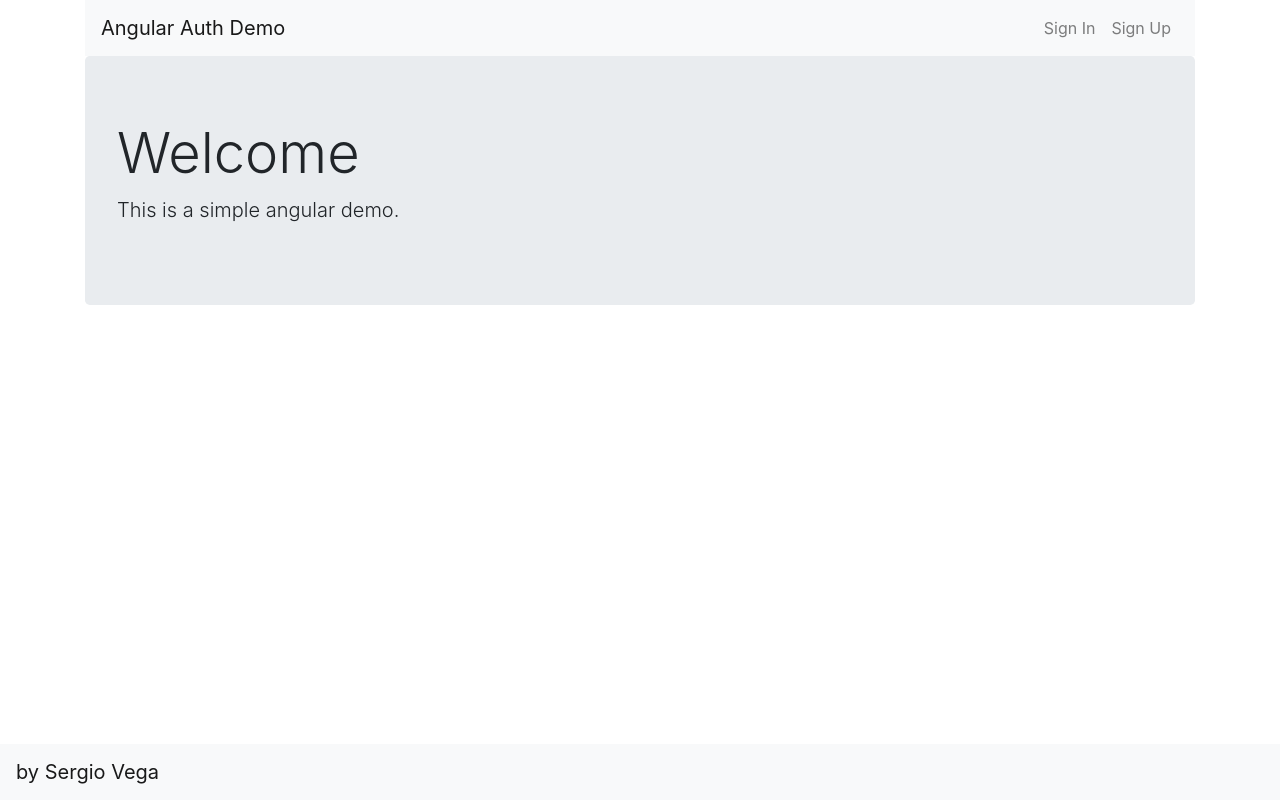
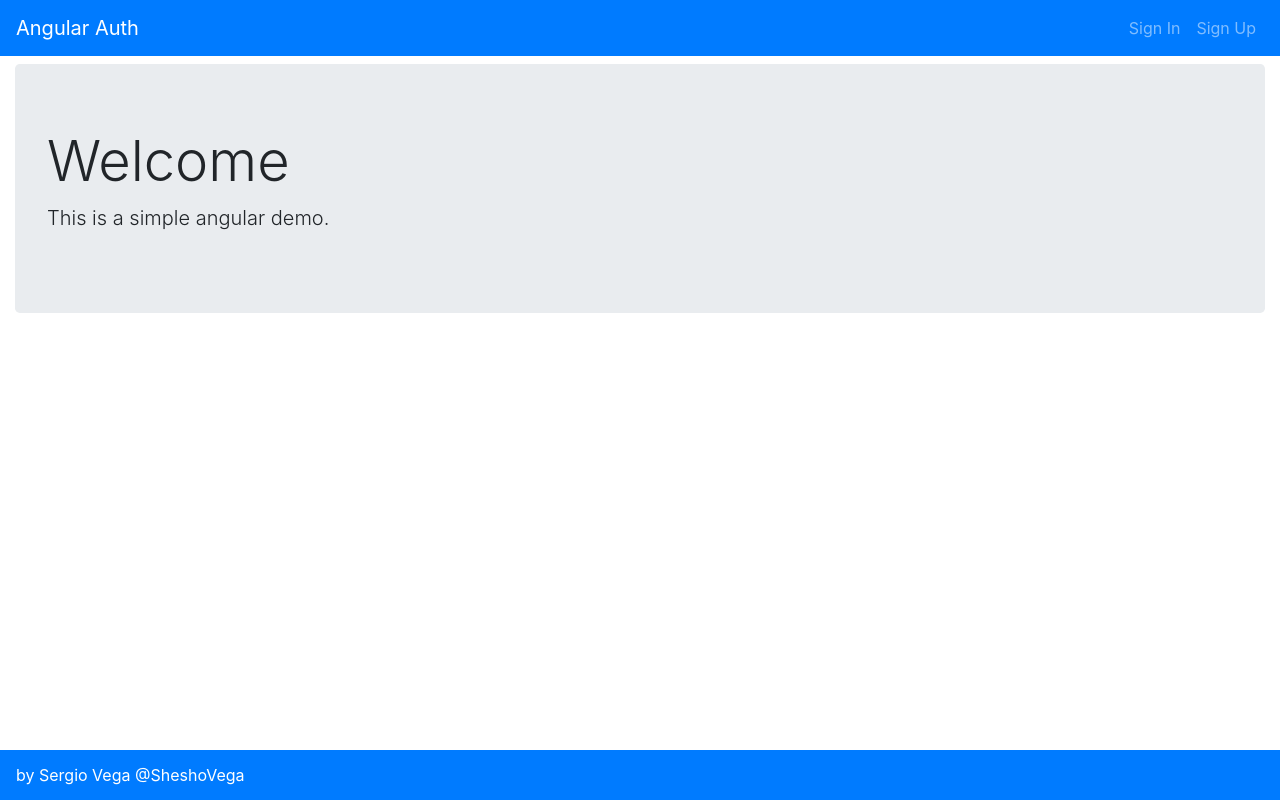
Before and after one commit to SheshoVega/Angular-Auth, an Angular app: page /home in a window 1280 px wide. Built offline with nearby package versions, Linux system fonts and the light colour scheme.

Commit message:
adding styles for app.component

```diff
--- a/src/app/app.component.html
+++ b/src/app/app.component.html
@@ -1,8 +1,8 @@
 <div class="container-fluid">
 
 	<header class="container">
-		<nav class="navbar navbar-expand-lg navbar-light bg-light">
-			<a class="navbar-brand" routerLink="home">Angular Auth Demo</a>
+		<nav class="navigation-main navbar navbar-expand-lg navbar-dark bg-primary fixed-top">
+			<a class="navbar-brand" routerLink="home">Angular Auth</a>
 			<button class="navbar-toggler" type="button" data-toggle="collapse" data-target="#navbarToggler" aria-controls="navbarToggler"
 			 aria-expanded="false" aria-label="Toggle navigation">
 				<span class="navbar-toggler-icon"></span>
@@ -12,11 +12,11 @@
 
 				<ul class="navbar-nav ml-md-auto">
 					<li class="nav-item">
-						<a class="nav-link" routerLink="signin">Sign In
+						<a class="nav-link" routerLink="signin" routerLinkActive="active">Sign In
 						</a>
 					</li>
 					<li class="nav-item">
-						<a class="nav-link" routerLink="signup">Sign Up</a>
+						<a class="nav-link" routerLink="signup" routerLinkActive="active">Sign Up</a>
 					</li>
 				</ul>
 
@@ -24,16 +24,15 @@
 		</nav>
 	</header>
 
-	<main class="container">
+	<main>
 		<router-outlet></router-outlet>
 	</main>
 
 	<footer class="container">
-		<nav class="navbar fixed-bottom navbar-light bg-light">
-			<a class="navbar-brand" href="https://github.com/SheshoVega" target="_blank">by Sergio Vega</a>
+		<nav class="navigation-footer navbar navbar-dark bg-primary fixed-bottom">
+			<a class="navbar-brand" href="https://github.com/SheshoVega" target="_blank">by Sergio Vega @SheshoVega</a>
 		</nav>
 	</footer>
 
 
-</div>
-<!-- end .container -->
+</div><!-- end .container-fluid -->
--- a/src/app/app.component.scss
+++ b/src/app/app.component.scss
@@ -0,0 +1,28 @@
+.navigation {
+
+    &-main {
+        a {
+
+            &:hover {
+                color: #ffc107;
+            }
+        }
+    }
+
+    &-footer {
+
+        a.navbar-brand {
+            // color: lightblue;
+            font-size: 1em;
+
+            &:hover {
+                color: #003D7F;
+            }
+        }
+    }
+
+}
+
+main {
+    margin: 4em 0;
+}
```
